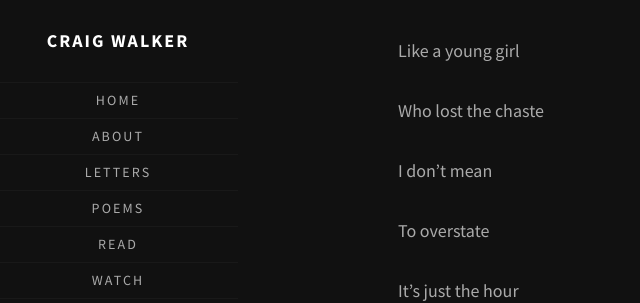
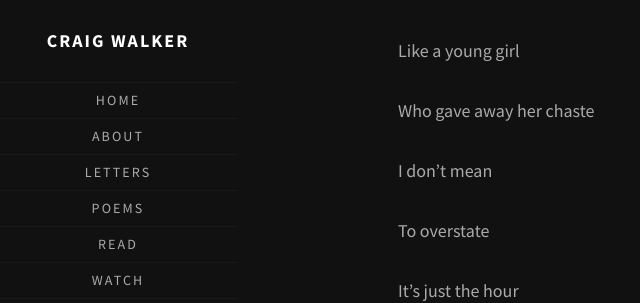
Before and after one commit to walkercraig/walkercraig, a Jekyll site: the page built from _posts/2017/2017-09-16-better-days.md, in a window 1280 px wide and 900 px high, scrolled down 676 px. Shown: the part 161-464 px from the top of the window, without its empty margins (32-672 px from the left). Built offline with Jekyll 4.4.1, drawn with Linux system fonts in a browser that asks for light colours; some web fonts are replaced.

Commit message:
Update 2017-09-16-better-days.md

```diff
--- a/_posts/2017/2017-09-16-better-days.md
+++ b/_posts/2017/2017-09-16-better-days.md
@@ -28,7 +28,7 @@ Like such a waste
 
 Like a young girl
 
-Who lost the chaste
+Who gave away her chaste
 
 I don't mean
 
```
